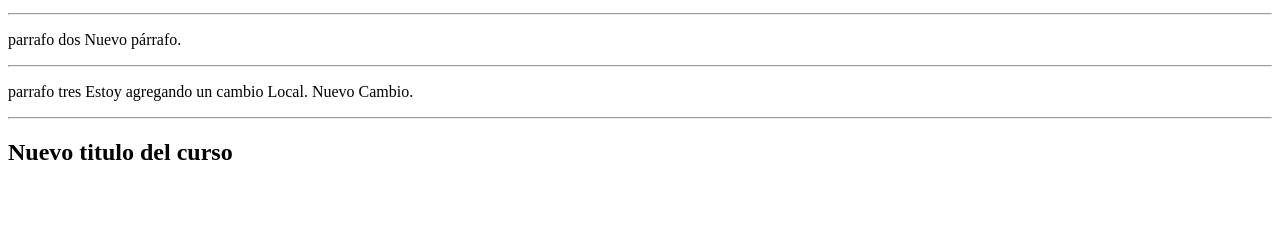
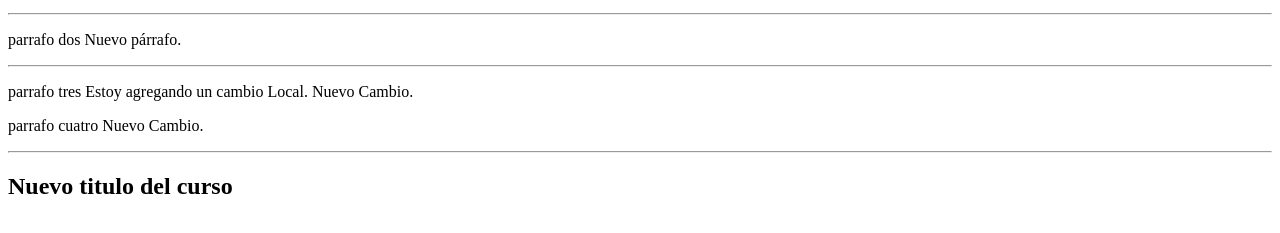
Before and after one commit to jlopezjmaldonado25/pagina-web, a plain HTML site: page index.html in a window 1280 px wide. Shown: the part 87-320 px from the top of the page. Drawn offline with Linux system fonts and the light colour scheme.

Commit message:
Se agrega nuevo parrafo Parrafo numero cuatro closes #2

```diff
--- a/index.html
+++ b/index.html
@@ -21,6 +21,10 @@
         Estoy agregando un cambio Local.
         Nuevo Cambio.
     </p>
+    <p>
+        parrafo cuatro
+        Nuevo Cambio.
+    </p>
     <hr>
     <h2>Nuevo titulo del curso</h2>
 </html>
```
